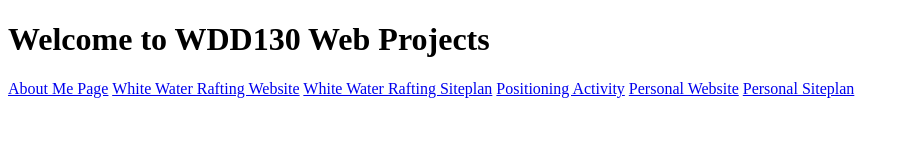
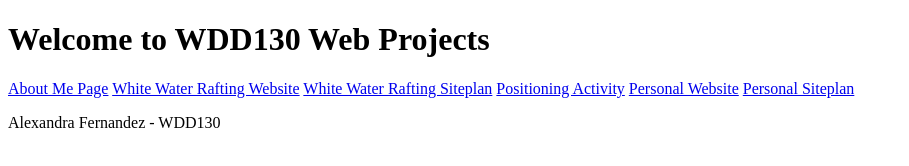
Before and after one commit to Preficient/wdd130, a plain HTML site: page index.html in a window 1280 px wide. Shown: the whole page, without its empty margins (0-909 px from the left). Drawn offline with Linux system fonts and the light colour scheme.

Commit message:
Added a paragraph to the home page

```diff
--- a/index.html
+++ b/index.html
@@ -16,5 +16,6 @@
         <a href="#">Personal Website</a>
         <a href="#">Personal Siteplan</a>
     </nav>
+    <p>Alexandra Fernandez - WDD130</p>
 </body>
 </html>
```
